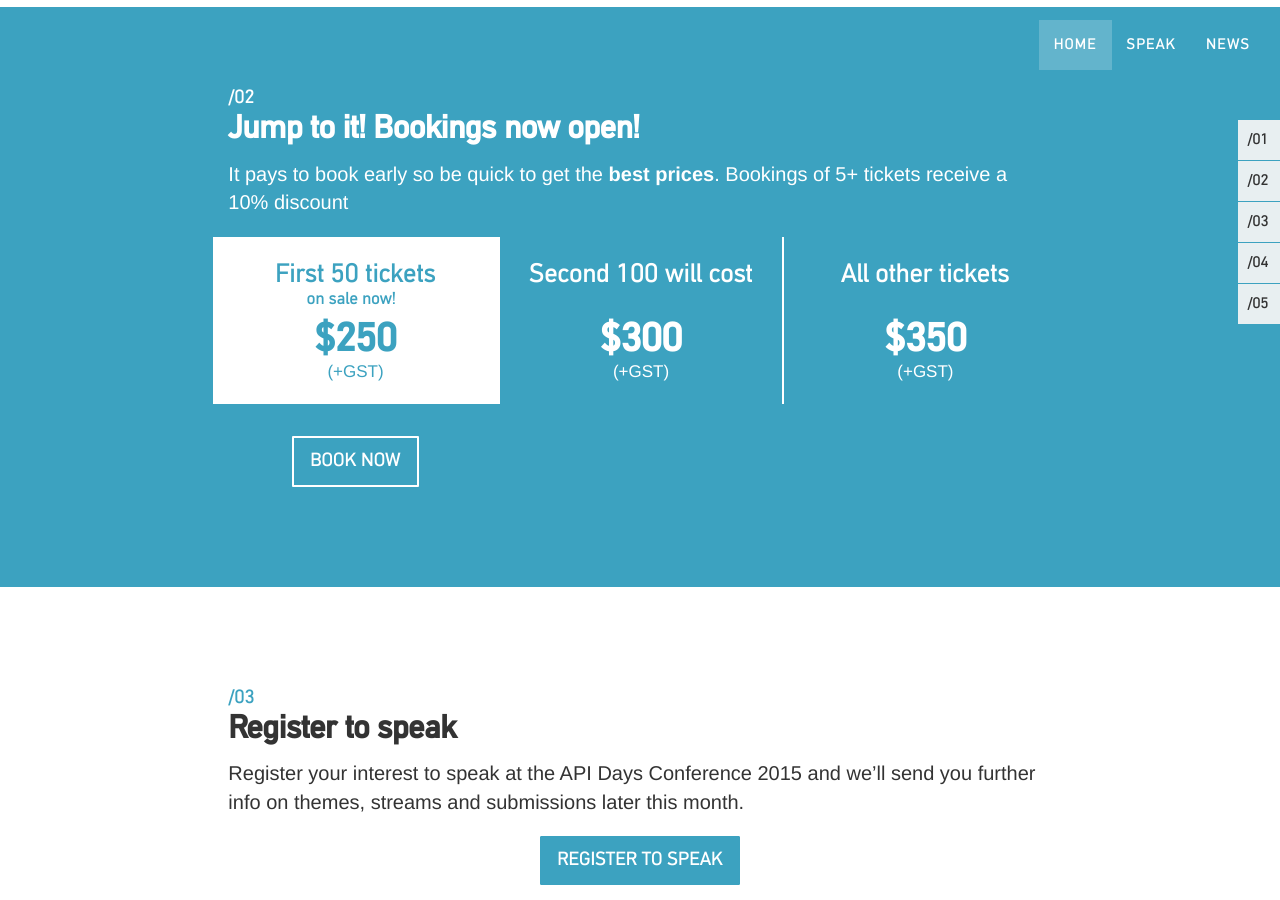
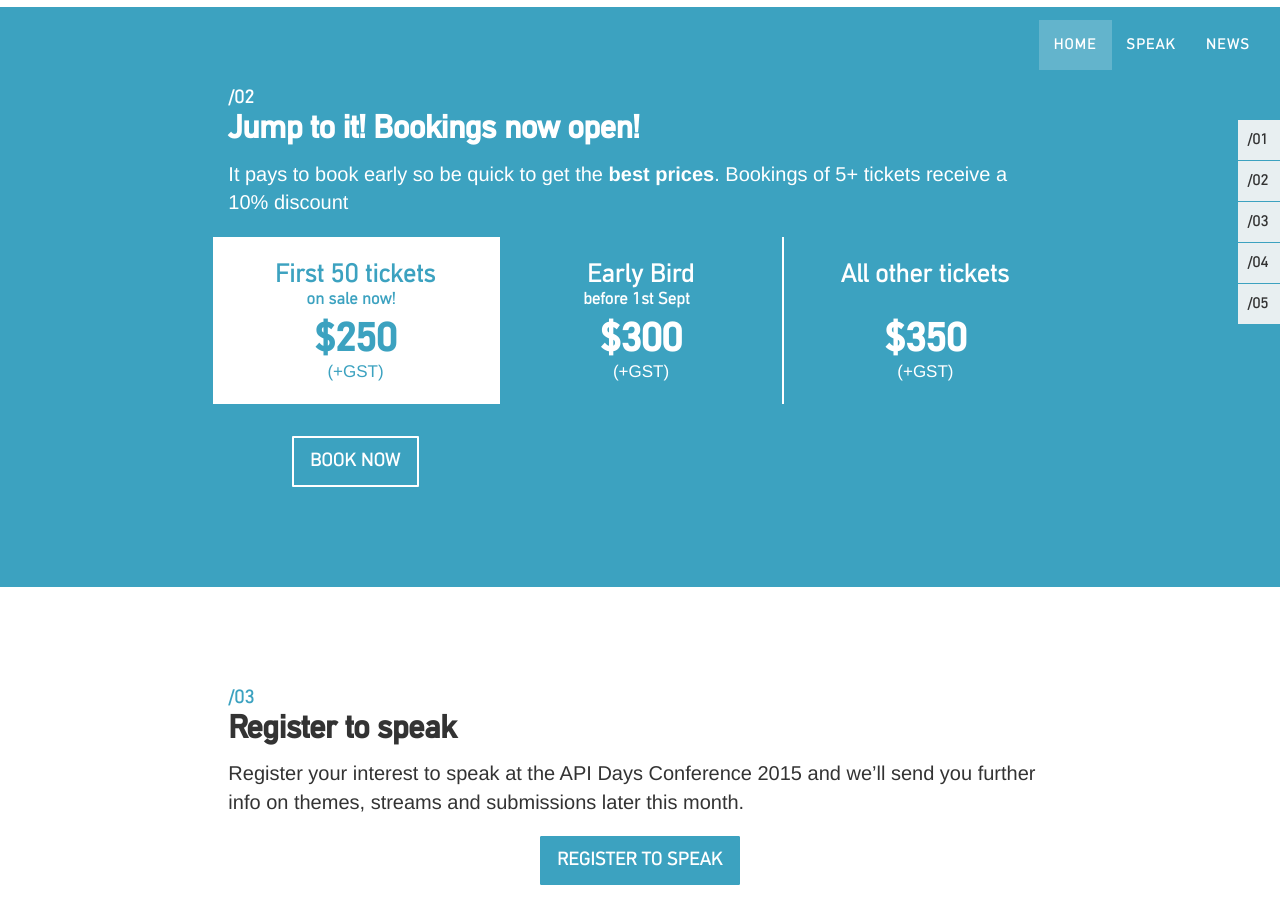
Before and after one commit to apidaysnz/apidaysnz, a Jekyll site: the page built from index.md, in a window 1280 px wide and 900 px high, scrolled down 995 px. Built offline with Jekyll 4.4.1, drawn with Linux system fonts in a browser that asks for light colours; some web fonts are replaced; comment, search, counter and statistics services are not loaded.

Commit message:
Early bird dates

```diff
--- a/_layouts/default.html
+++ b/_layouts/default.html
@@ -97,7 +97,7 @@
 
 					<div class="col-md-4 text-center price-group price-group-2">
 						<div class="price-group-wrap">
-							<h3>Second 100 will cost <br><small> &nbsp;</small></h3>
+							<h3>Early Bird <br><small>before 1st Sept &nbsp;</small></h3>
 							<p>
 								<span class="price">$300</span><br>
 								<small>(+GST)</small>
```
